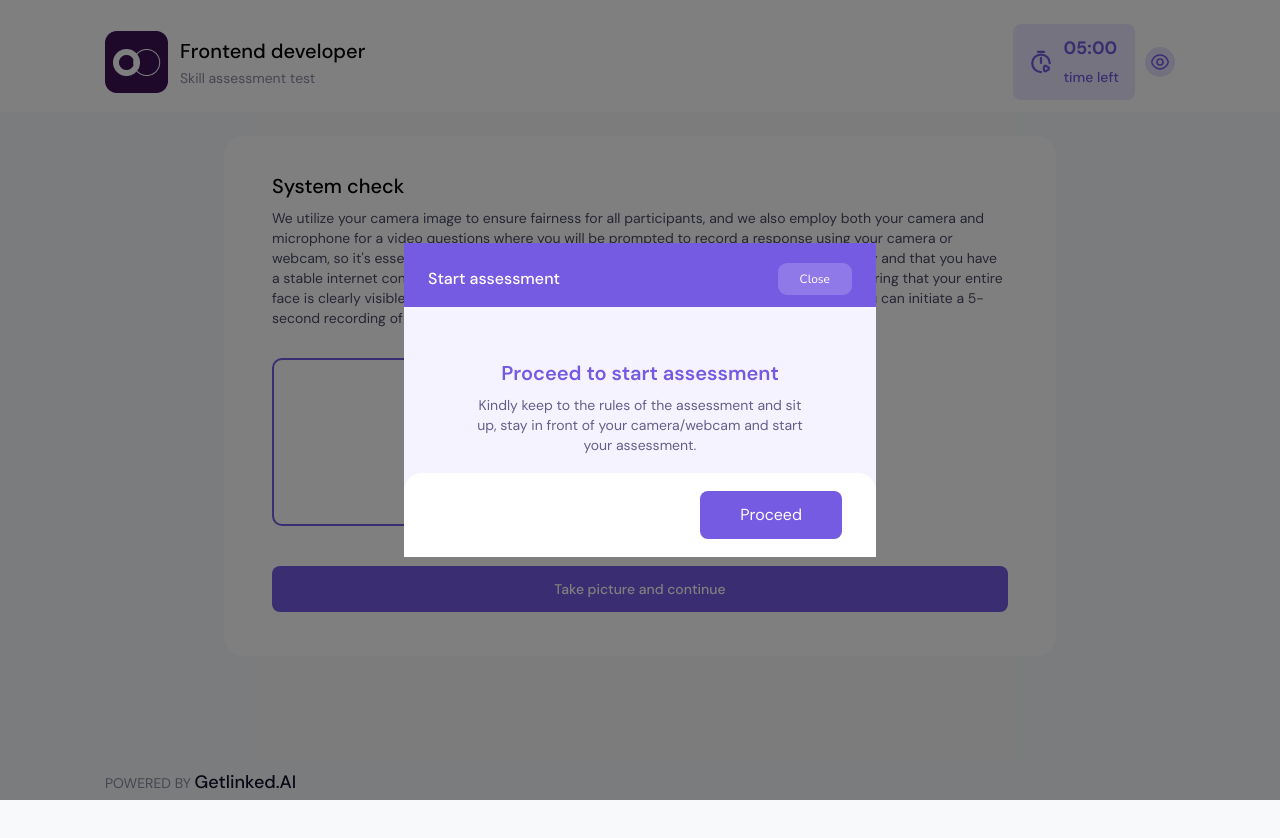
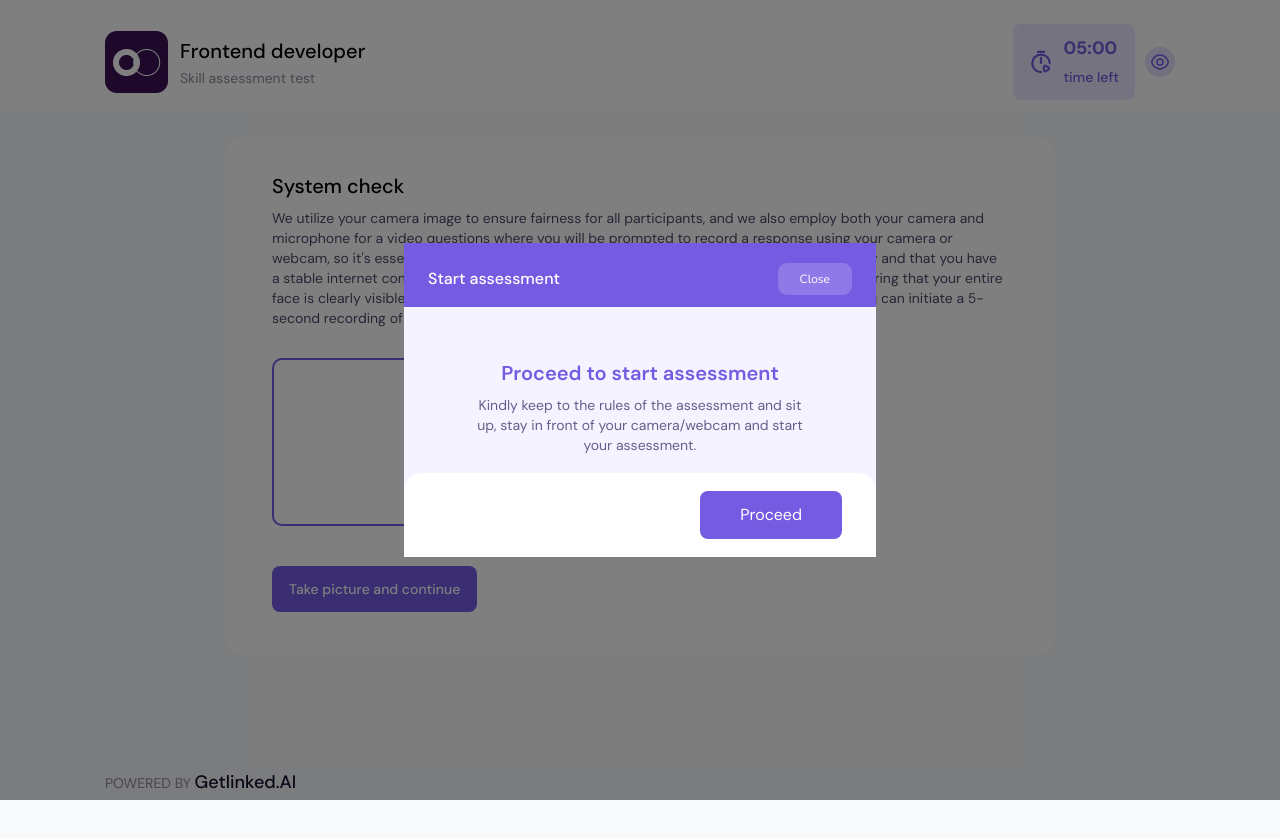
Before and after one commit to DrPrime01/gelinkedai-fe-task, a Next.js app: page / in a window 1280 px wide. Shown: the top 838 px of the page. Built offline with nearby package versions, Linux system fonts and the light colour scheme.

Commit message:
test: streaming btn 2

```diff
--- a/components/Streaming.jsx
+++ b/components/Streaming.jsx
@@ -196,14 +196,15 @@ export default function Streaming() {
 					/>
 				</div>
 			</div>
-
+			<div>
 				<button
 					disabled={isRunning}
-				onClick={startStreaming}
+					// onClick={startStreaming}
 					className="rounded-lg bg-primary-500 disabled:bg-primary-500/50 text-white py-[13px] px-[17px] text-sm font-medium max-md:w-full"
 				>
 					{isRunning ? "Detecting objects..." : "Take picture and continue"}
 				</button>
+			</div>
 		</>
 	);
 }
```
Lines whose indentation alone changed are shown as unchanged.
